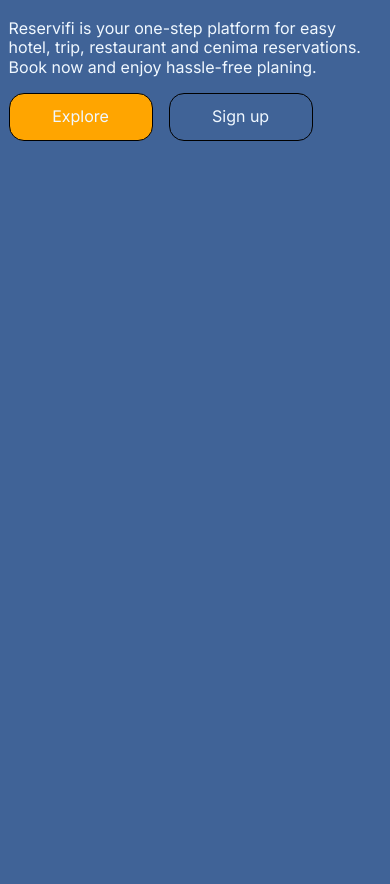
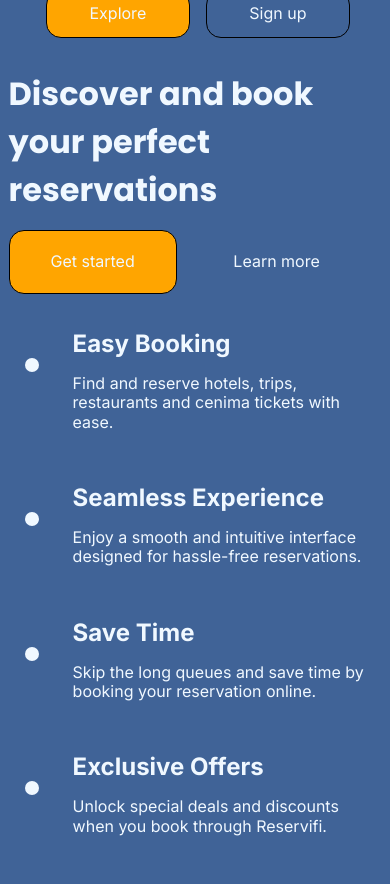
Before and after one commit to RanCodeNess/reservifi, a plain HTML site: page index.html in a window 390 px wide. Shown: the part 749-1633 px from the top of the page. Before the commit the page ends 938 px from the top, so only its background shows below. Drawn offline with Linux system fonts and the light colour scheme.

Commit message:
On branch main Your branch is up to date with 'origin/main'.
Changes to be committed:
	deleted:    assests/header-phone.png
	deleted:    assests/header-tablette.png
	new file:   assests/header_phone.png
	new file:   assests/header_tablette.png
	modified:   index.html
	modified:   style.css

```diff
--- a/index.html
+++ b/index.html
@@ -26,16 +26,50 @@
     </header>
     <main>
         <div class="main-container">
-            <div class="title">
+
+            <h2 class="child-0 title">
                 Discover unforgettable experiences with Reservifi
-            </div>
-            <div class="p">
-                <p>Reservifi is your one-step platform for easy hotel, trip, restaurant and cenima reservations. Book now and enjoy hassle-free planing.</p>
+            </h2>
+
+
+            <div class="child-1">
+                <p class="p-special">Reservifi is your one-step platform for easy hotel, trip, restaurant and cenima reservations. Book now and enjoy hassle-free planing.</p>
                 <div class="btn-container">
                     <div class="btn btn-small bg-orange btn-border">Explore</div>
                     <div class="btn btn-small btn-border">Sign up</div>
                 </div>
             </div>
+
+            <div class="child-2">
+                <h2 class="title">Discover and book your perfect reservations</h2>
+                <div class="btn-container">
+                    <div class="btn-large btn bg-orange btn-border">Get started</div>
+                    <div class="btn-large btn">Learn more</div>
+                </div>
+            </div>
+
+            <div class="child-3">
+                <ul>
+                    <li>
+                        <h4>Easy Booking</h4>
+                        <p>Find and reserve hotels, trips, restaurants and cenima  tickets with ease.</p>
+                    </li>
+                    <li>
+                        <h4>Seamless Experience</h4>
+                        <p>Enjoy a smooth and intuitive interface designed for hassle-free reservations.</p>
+                    </li>
+                    <li>
+                        <h4>Save Time</h4>
+                        <p>Skip the long queues and save time by booking your reservation online.</p>
+                    </li>
+                    <li>
+                        <h4>Exclusive Offers</h4>
+                        <p>Unlock special deals and discounts when you book through Reservifi.</p>
+                    </li>
+                </ul>
+            </div>
+
+
         </div>
     </main>
     <script src="script.js"></script>
--- a/style.css
+++ b/style.css
@@ -45,15 +45,21 @@ input, button, textarea, select {
 /*
     7. Avoid text overflows
 */
-p, h1, h2, h3, h4, h5, h6 {
+/* p, h1, h2, h3, h4, h5, h6 {
     overflow-wrap: break-word;
-}
+} */
   /*
     8. Create a root stacking context
   */
 #root, #__next {
     isolation: isolate;
 }
+
+/* 9. Remove liqt decorations */
+ul, ol {
+    list-style: none; /* Removes bullet points and numbers */
+}
+
 /* CSS reset section end */
 
 /* css variables */
@@ -99,6 +105,8 @@ p, h1, h2, h3, h4, h5, h6 {
     /* tablette variables */
 @media screen and (min-width: 768px) and (max-width: 1023px) {
     :root {
+        --title-size: 40px;
+
         --menu-dimensions: 54.34px;
         --btn-width: 144px;
         --main-width: 96%;
@@ -108,6 +116,7 @@ p, h1, h2, h3, h4, h5, h6 {
     /* phone variables */
 @media screen and (max-width: 767px) {
     :root {
+        --title-size: 32px;
         --p-size: 16px;
 
         --menu-dimensions: 32px;
@@ -128,6 +137,7 @@ p, h1, h2, h3, h4, h5, h6 {
 body {
     font-family: var(--main-font);
     font-size: var(--p-size);
+    font-weight: var(--p-weight);
     line-height: var(--p-line-height);
     color: var(--font-primary-color);
     background-color: var(--bg-primary-color);
@@ -143,9 +153,9 @@ header {
     background-position: center;
     background-size: cover;
 
-    /* width: 100vw; */
+    width: 100vw;
     aspect-ratio: calc(1440/550);
-    /* height: 60rem; */
+    /* height: 700px; */
 
     font-size: var(--p-size);
     user-select: none;
@@ -223,34 +233,85 @@ header {
     /* z-index: 2; */
 }
 
-.main-container div {
-    /* background-color: rgb(0, 34, 255); */
-    /* padding: 1rem; */
-}
 .full-row {
     grid-column: span 2;
 }
 
+/* .child-0 */
 
-.main-container:nth-child(1) div {
-    /* margin: 1rem; */
-    /* background-color: aqua; */
-    /* max-width: 100%; */
+.child-0 {
+    max-width: 70%; /*sticking to the fucking design*/
 }
 
-.p p + div {
+/* .child-1 */
+
+.main-container > div > *:not(:first-child) {
     margin-top: 1rem;
     /* background-color: gray; */
+}
+
+.p-special {
+    font-size: 20px;
+    font-family: var(--secondary-font);
 }
 
 .btn-container {
     display: flex;
     gap: 1rem;
+    margin-left: 10%;
     /* background-color: aqua; */
 }
 
+/* .child-2 */
 
+.child-2 {
+    /* background-color: blue; */
+}
 
+.child-2 .btn-container {
+    margin-left: 0;
+}
+
+/* .child-3 */
+
+.child-3 {
+    /* background-color: blueviolet; */
+    margin-left: 4rem;
+}
+
+.child-3 li:not(:first-child) {
+    margin-top: 3rem;
+    /* background-color: gray; */
+}
+
+.child-3 h4 {
+    position: relative;
+    font-weight: var(--title-weight);
+    line-height: var(--title-line-height);
+    font-size: 24px;
+    margin-bottom: .75rem;
+    /* background-color: gray; */
+}
+
+.child-3 p {
+
+}
+
+/* .child-3 li {
+    position: relative;
+} */
+
+.child-3 h4::before {
+    content: '';
+    position: absolute;
+    height: .875rem;
+    aspect-ratio: 1/1;
+    background-color: var(--font-primary-color);
+    border-radius: 50%;
+    top: 2rem;
+    left: -3rem;
+
+}
 
 /*
     media queries
@@ -293,8 +354,9 @@ header {
 
 @media screen and (min-width: 768px) and (max-width: 1023px) {
     header {
-        background-image: url(assests/header-tablette.png);
+        background-image: url(assests/header_tablette.png);
         aspect-ratio: calc(810/575);
+        opacity: .75;
         /* height: 50rem; */
         /* margin-top: 5rem; */
     }
@@ -307,6 +369,9 @@ header {
         width: 144px;
         height: 48px;
     }
+    .p-special {
+        font-size: 19px;
+    }
 }
 
 /*
@@ -315,8 +380,9 @@ header {
 
 @media screen and (max-width: 767px) {
     header {
-        background-image: url(assests/header-phone.png);
-        aspect-ratio: 390/400;
+        background-image: url(assests/header_phone.png);
+        aspect-ratio: calc(390/400);
+        opacity: .75;
     }
     .sign-btn {
         width: 96px;
@@ -330,6 +396,11 @@ header {
     .full-row {
         grid-column: span 1;
     }
+
+    .p-special {
+        font-size: 14px;
+    }
+
 }
 
 /* utility classes */
```
Also changed, not shown: assests/header-phone.png (deleted), assests/header-tablette.png (deleted), assests/header_phone.png (added), assests/header_tablette.png (added).
